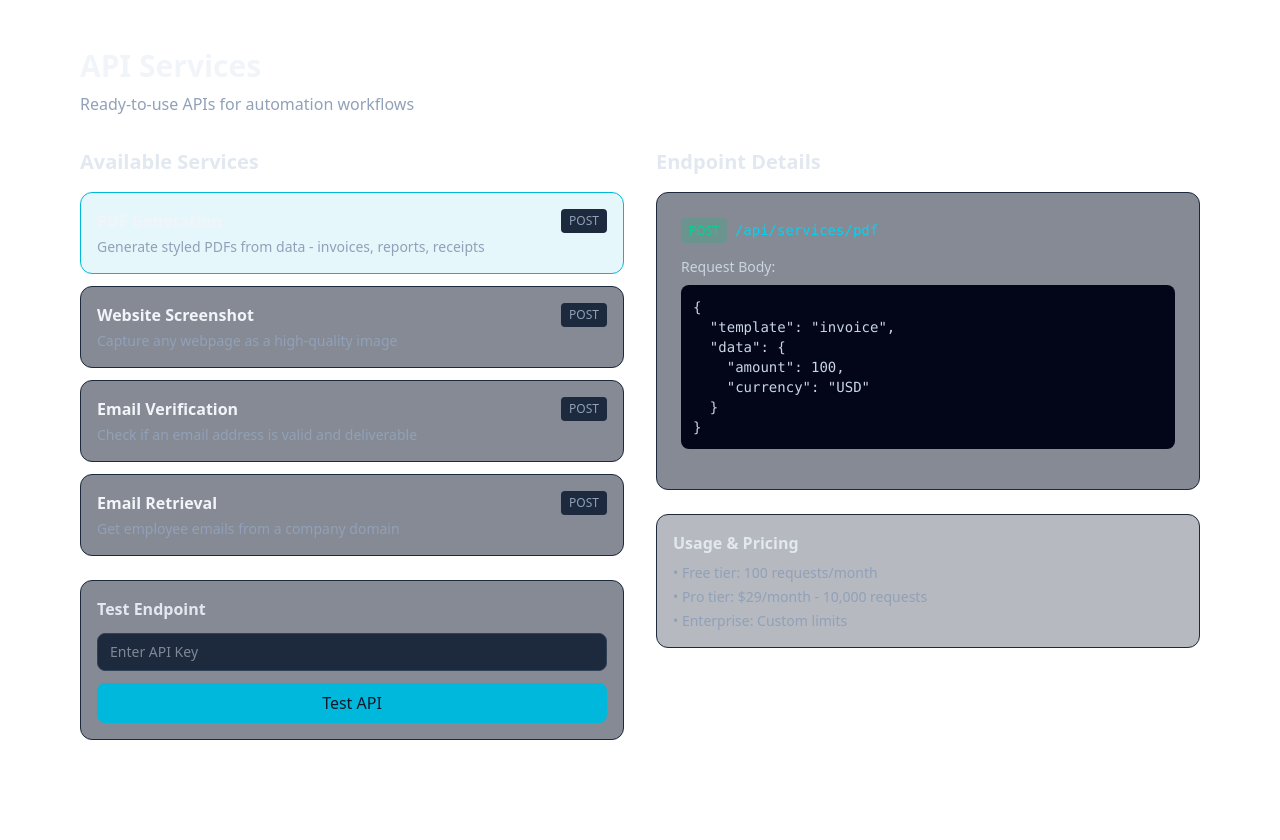
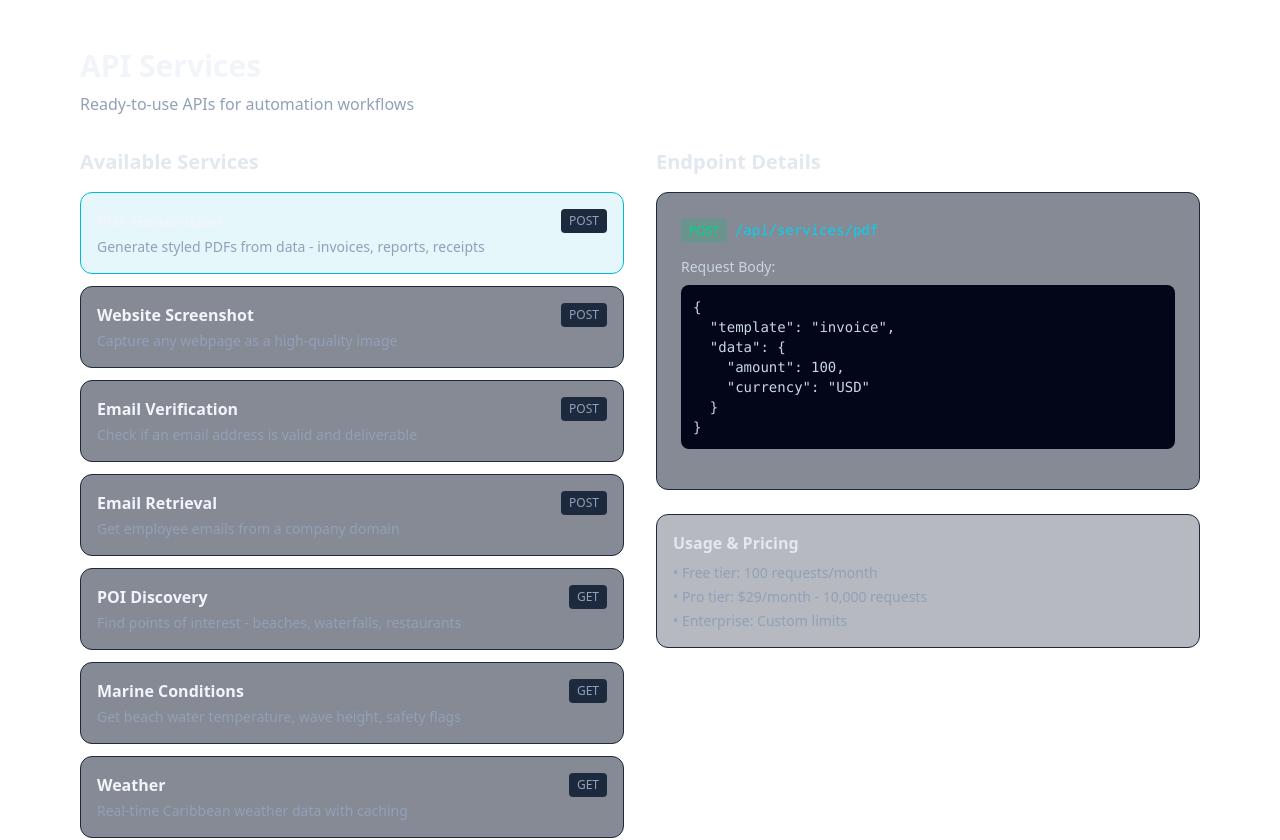
Before and after one commit to 211skilli211/bquikr_app, a Next.js app: page /api-services in a window 1280 px wide. Shown: the top 840 px of the page. Before the commit the page ends 800 px from the top, so only its background shows below. Built offline with nearby package versions, Linux system fonts and the light colour scheme.

Commit message:
Add tourism APIs to services dashboard

```diff
--- a/src/app/api-services/page.tsx
+++ b/src/app/api-services/page.tsx
@@ -35,6 +35,30 @@ const apiServices = [
     method: 'POST',
     example: { domain: 'company.com', limit: 10 },
   },
+  {
+    id: 'poi',
+    name: 'POI Discovery',
+    description: 'Find points of interest - beaches, waterfalls, restaurants',
+    endpoint: '/api/services/poi',
+    method: 'GET',
+    example: { island: 'Jamaica', category: 'beach' },
+  },
+  {
+    id: 'marine',
+    name: 'Marine Conditions',
+    description: 'Get beach water temperature, wave height, safety flags',
+    endpoint: '/api/services/marine',
+    method: 'GET',
+    example: { lat: 18.2208, lng: -66.5901 },
+  },
+  {
+    id: 'weather',
+    name: 'Weather',
+    description: 'Real-time Caribbean weather data with caching',
+    endpoint: '/api/services/weather',
+    method: 'GET',
+    example: { lat: 18.2208, lng: -66.5901 },
+  },
 ];
 
 export default function APIServicesPage() {
@@ -53,14 +77,25 @@ export default function APIServicesPage() {
     setResponse('Testing...');
 
     try {
-      const res = await fetch(selectedService.endpoint, {
-        method: 'POST',
+      const options: RequestInit = {
+        method: selectedService.method,
         headers: {
           'Content-Type': 'application/json',
           'Authorization': `Bearer ${apiKey}`,
         },
-        body: JSON.stringify(selectedService.example),
-      });
+      };
+
+      if (selectedService.method !== 'GET') {
+        options.body = JSON.stringify(selectedService.example);
+      } else {
+        const params = new URLSearchParams();
+        Object.entries(selectedService.example).forEach(([key, value]) => {
+          params.append(key, value as string);
+        });
+        selectedService.endpoint = `${selectedService.endpoint}?${params.toString()}`;
+      }
+
+      const res = await fetch(selectedService.endpoint, options);
 
       const data = await res.json();
       setResponse(JSON.stringify(data, null, 2));
@@ -126,8 +161,12 @@ export default function APIServicesPage() {
           <h2 className="text-xl font-semibold text-slate-200 mb-4">Endpoint Details</h2>
           <div className="bg-slate-900/50 border border-slate-800 rounded-xl p-6">
             <div className="mb-4">
-              <span className="text-xs px-2 py-1 bg-emerald-500/20 text-emerald-400 rounded">POST</span>
-              <code className="ml-2 text-cyan-400 text-sm">{selectedService.endpoint}</code>
+              <span className={`text-xs px-2 py-1 rounded ${
+                selectedService.method === 'GET'
+                  ? 'bg-blue-500/20 text-blue-400'
+                  : 'bg-emerald-500/20 text-emerald-400'
+              }`}>{selectedService.method}</span>
+              <code className="ml-2 text-cyan-400 text-sm">{selectedService.endpoint.split('?')[0]}</code>
             </div>
 
             <div className="mb-4">
```
